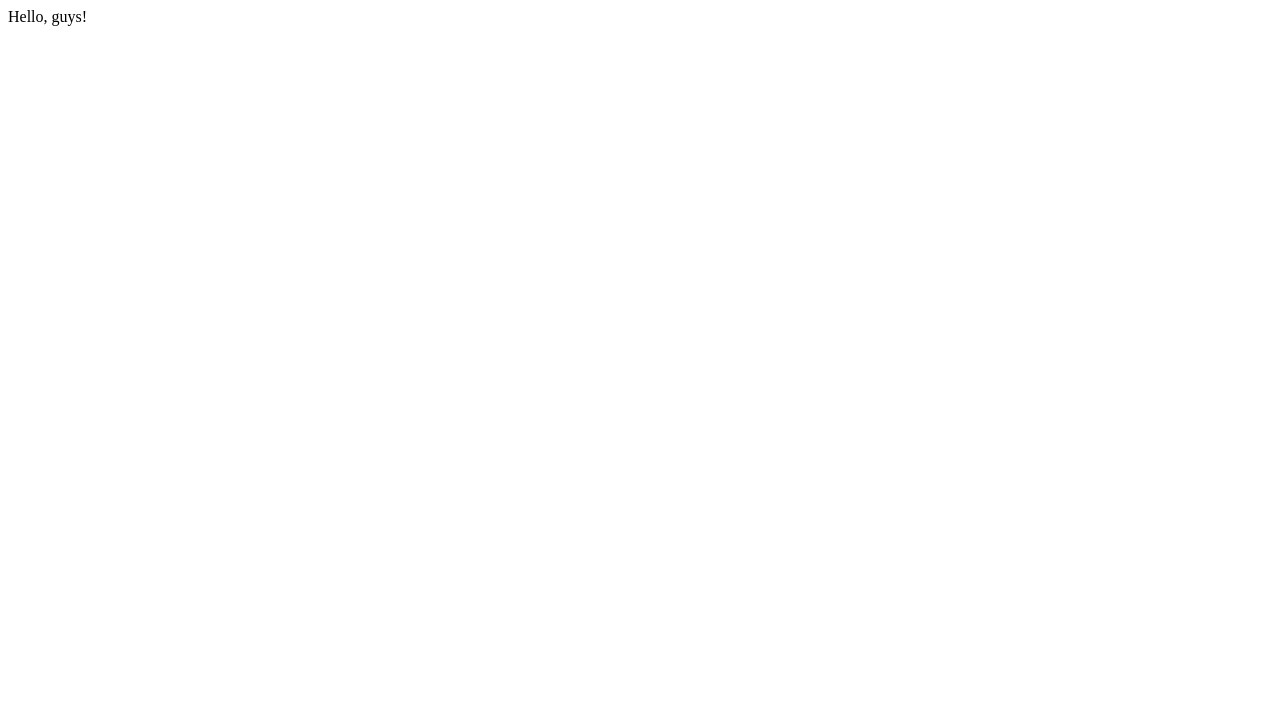
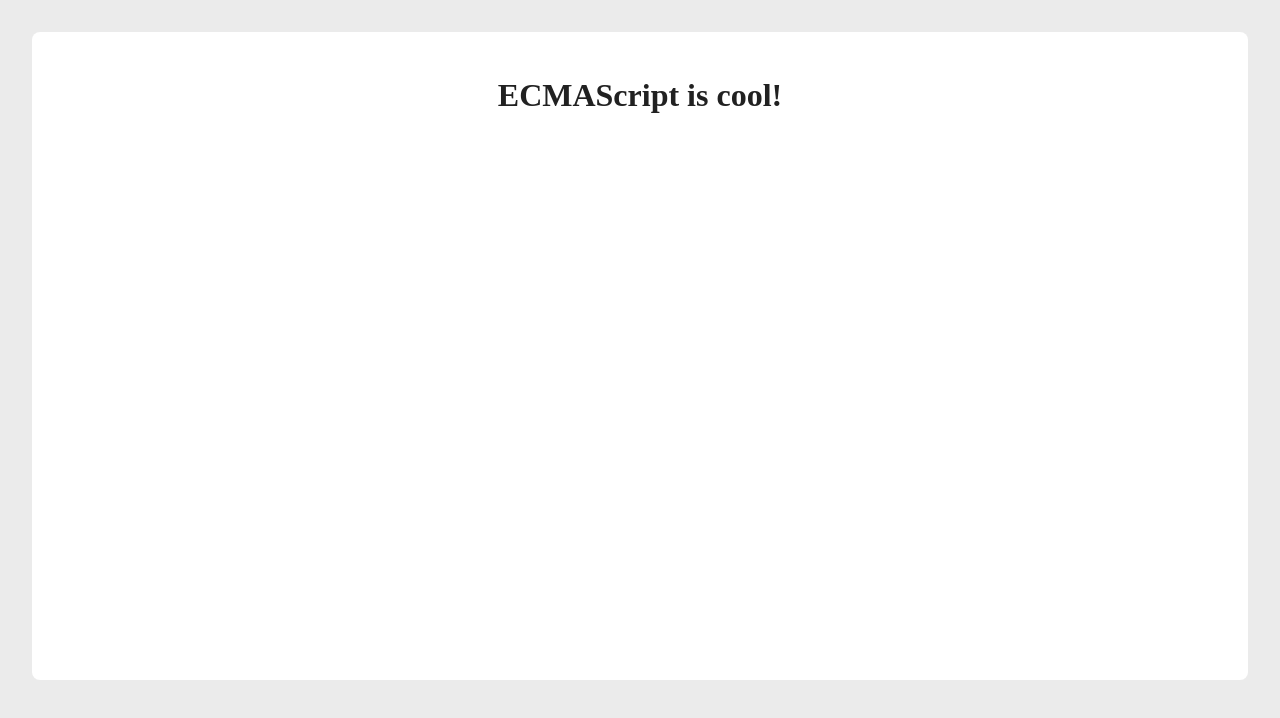
Before and after one commit to Yuri-Kuichik/wd14_js_base, a plain HTML site: page index.html in a window 1280 px wide. Drawn offline with Linux system fonts and the light colour scheme.

Commit message:
correct hw-1

```diff
--- a/index.html
+++ b/index.html
@@ -5,11 +5,51 @@
     <meta name="viewport" content="width=device-width, initial-scale=1.0">
 
     <title>Base JS app</title>
+
+    <style>
+      html, body {
+        margin: 0;
+        min-height: 100%;
+      }
+
+      body {
+        background: rgba(0,0,0, .08);
+        width: 100%;
+        height: 100%;
+        color: rgba(0,0,0, 0.87);
+      }
+
+      #app {
+        margin: 0 auto;
+        padding: 32px;
+        max-width: 1280px;
+      }
+
+      .main {
+        padding: 24px 12px;
+        min-height: 600px;
+        border-radius: 8px;
+        background: #FFFFFF;
+      }
+
+      .title {
+        text-align: center;
+      }
+    </style>
   </head>
   <body>
     <div id="app">
-      Hello, guys!
+      <div class="main">
+        <h1 class="title">ECMAScript is cool!</h1>
+      </div>
     </div>
+
+    <script>
+      function isNullType(value) {
+        return typeof(value) === 'object' && !Boolean(value)
+      }
+    </script>
+
 
   </body>
 </html>
```
Also changed, not shown: 1 other file.
